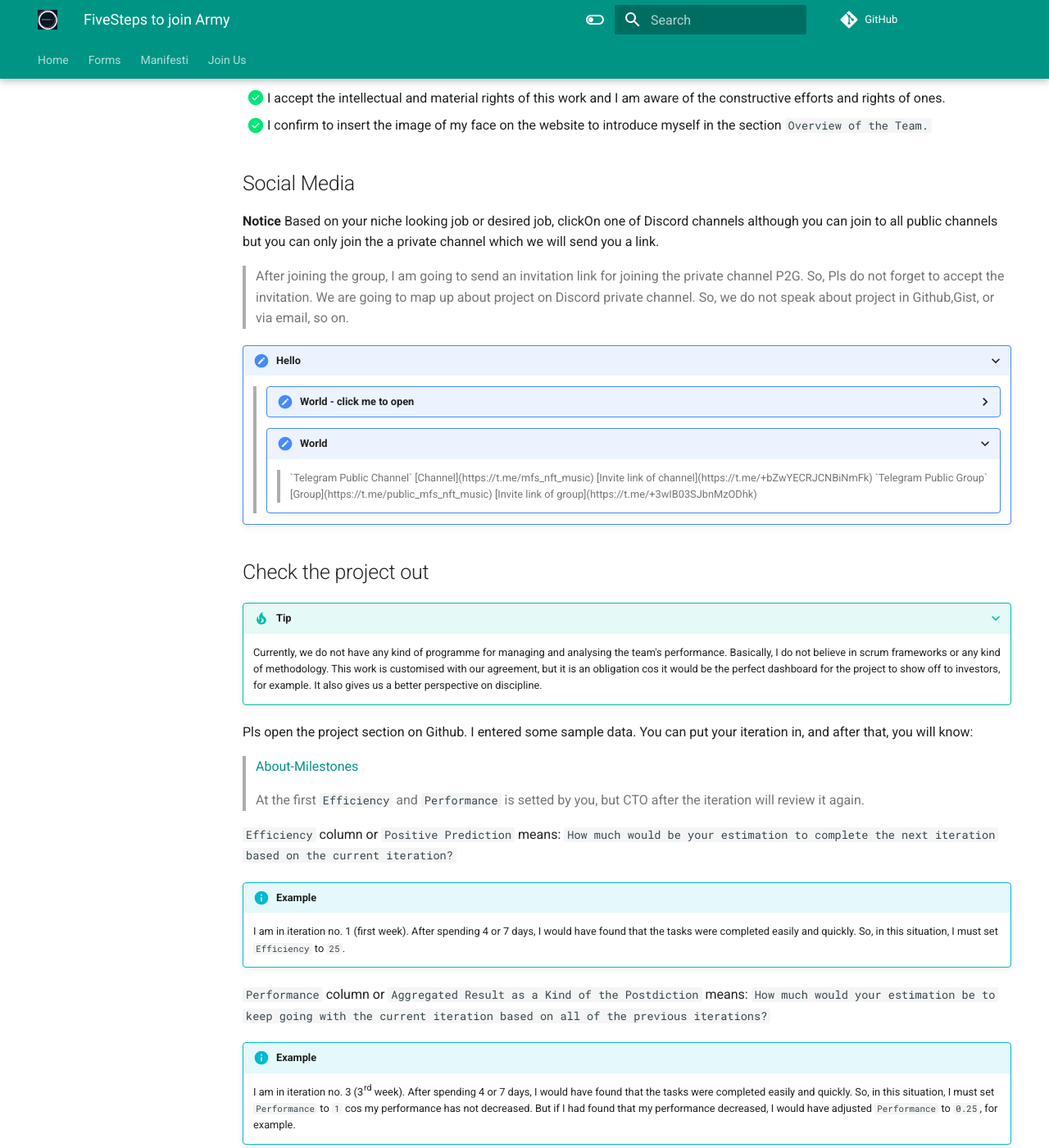
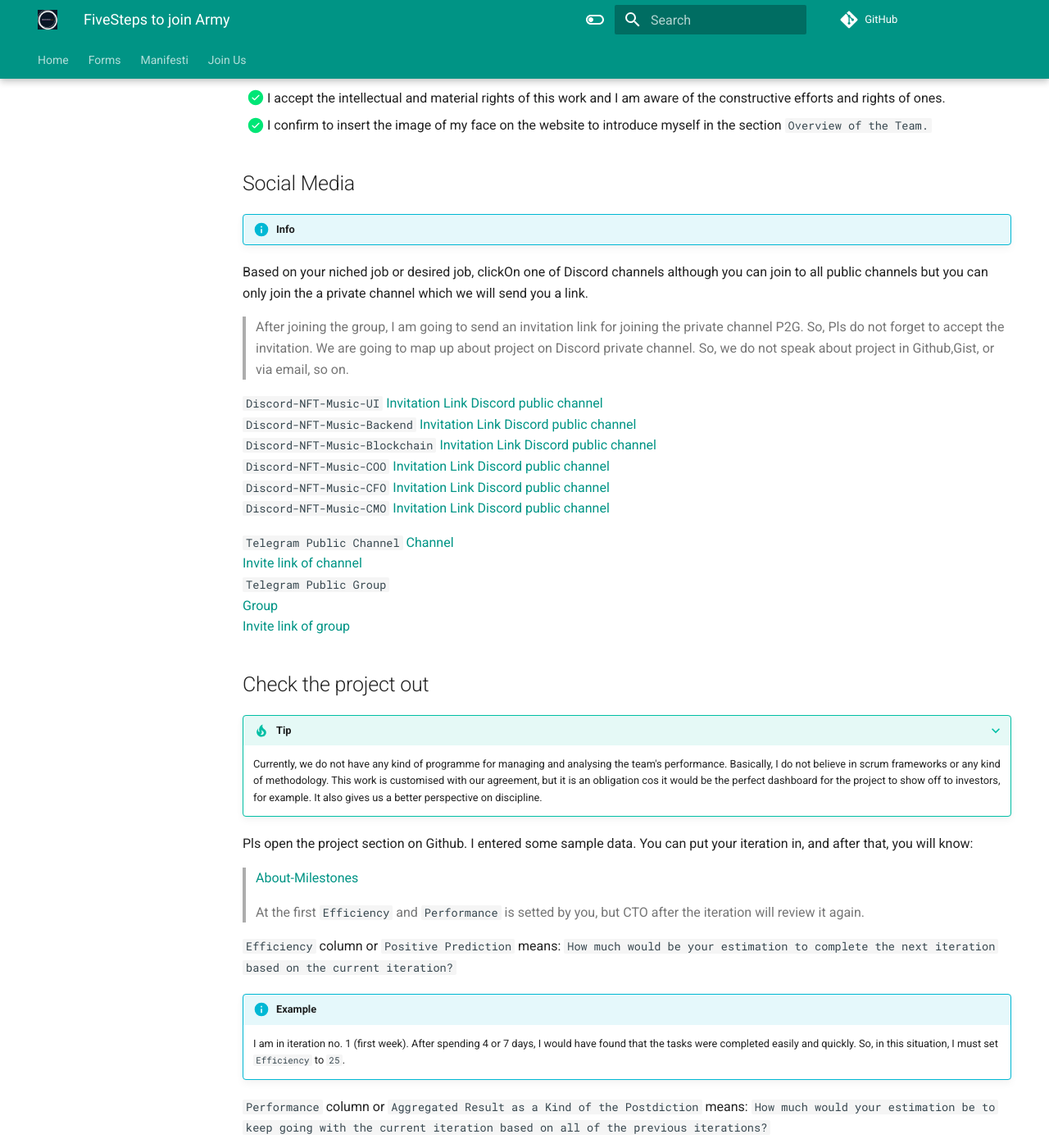
Before and after one commit to 21crickets/21crickets.github.io, an MkDocs documentation site: the page built from docs/career/steps-to-join.md, in a window 1280 px wide and 1400 px high, scrolled down 681 px. Shown: the whole window at 82% size. Built offline with MkDocs 1.6.1 and Material for MkDocs 9.7.7, drawn with Linux system fonts in a browser that asks for light colours; some of the changed text lies outside the part shown.

Commit message:
Update steps-to-join.md

```diff
--- a/docs/career/steps-to-join.md
+++ b/docs/career/steps-to-join.md
@@ -14,45 +14,37 @@ I made a monorepo of all of the repositories in all programming languages. You s
 
 ## Social Media
 
-**Notice** Based on your niche looking job or desired job, clickOn one of Discord channels although you can join to all public channels but you can only join the a private channel which we will send you a link.
+!!! info
+
+  Based on your niched job or desired job, clickOn one of Discord channels although you can join to all public channels but you can only join the a private channel which we will send you a link.
 
 > After joining the group, I am going to send an invitation link for joining the private channel P2G. So, Pls do not forget to accept the invitation. We are going to map up about project on Discord private channel. So, we do not speak about project in Github,Gist, or via email, so on.
 
-<details open><summary>Hello</summary><blockquote>
-  <details><summary>World - click me to open</summary><blockquote>
-  `Discord-NFT-Music-UI`
+`Discord-NFT-Music-UI`
   [Invitation Link](https://discord.gg/4pj3UddZ)
   [Discord public channel](https://discordapp.com/channels/1119077618835259462/1119077928706244648)
-  `Discord-NFT-Music-Backend`
+`Discord-NFT-Music-Backend`
   [Invitation Link](https://discord.gg/wdsDpgen)
   [Discord public channel](https://discordapp.com/channels/1119077618835259462/1120402380274540554)
-  `Discord-NFT-Music-Blockchain`
+`Discord-NFT-Music-Blockchain`
   [Invitation Link](https://discord.gg/HnAGEP4C)
   [Discord public channel](https://discordapp.com/channels/1119077618835259462/1120404988473118752)
-  `Discord-NFT-Music-COO`
+`Discord-NFT-Music-COO`
   [Invitation Link](https://discord.gg/eyy6wdfR)
   [Discord public channel](https://discordapp.com/channels/1119077618835259462/1120439694853947603)
-  `Discord-NFT-Music-CFO`
+`Discord-NFT-Music-CFO`
   [Invitation Link](https://discord.gg/5EQfbXuA)
   [Discord public channel](https://discordapp.com/channels/1119077618835259462/1120443154278125569)
-  `Discord-NFT-Music-CMO`
+`Discord-NFT-Music-CMO`
   [Invitation Link](https://discord.gg/fUPYY7Z5)
   [Discord public channel](https://discordapp.com/channels/1119077618835259462/1120441029544398988)
-  </blockquote></details>
-  <details open><summary>World</summary><blockquote>
-    `Telegram Public Channel`
+
+`Telegram Public Channel`
     [Channel](https://t.me/mfs_nft_music)
     [Invite link of channel](https://t.me/+bZwYECRJCNBiNmFk)
-    `Telegram Public Group`
+`Telegram Public Group`
     [Group](https://t.me/public_mfs_nft_music)
     [Invite link of group](https://t.me/+3wIB03SJbnMzODhk)
-  </blockquote></details>
-</blockquote></details>
-
-
-
-
-
 
 ## Check the project out
 
```
Also changed, not shown: other parts of docs/career/steps-to-join.md (+2 -2 lines).
